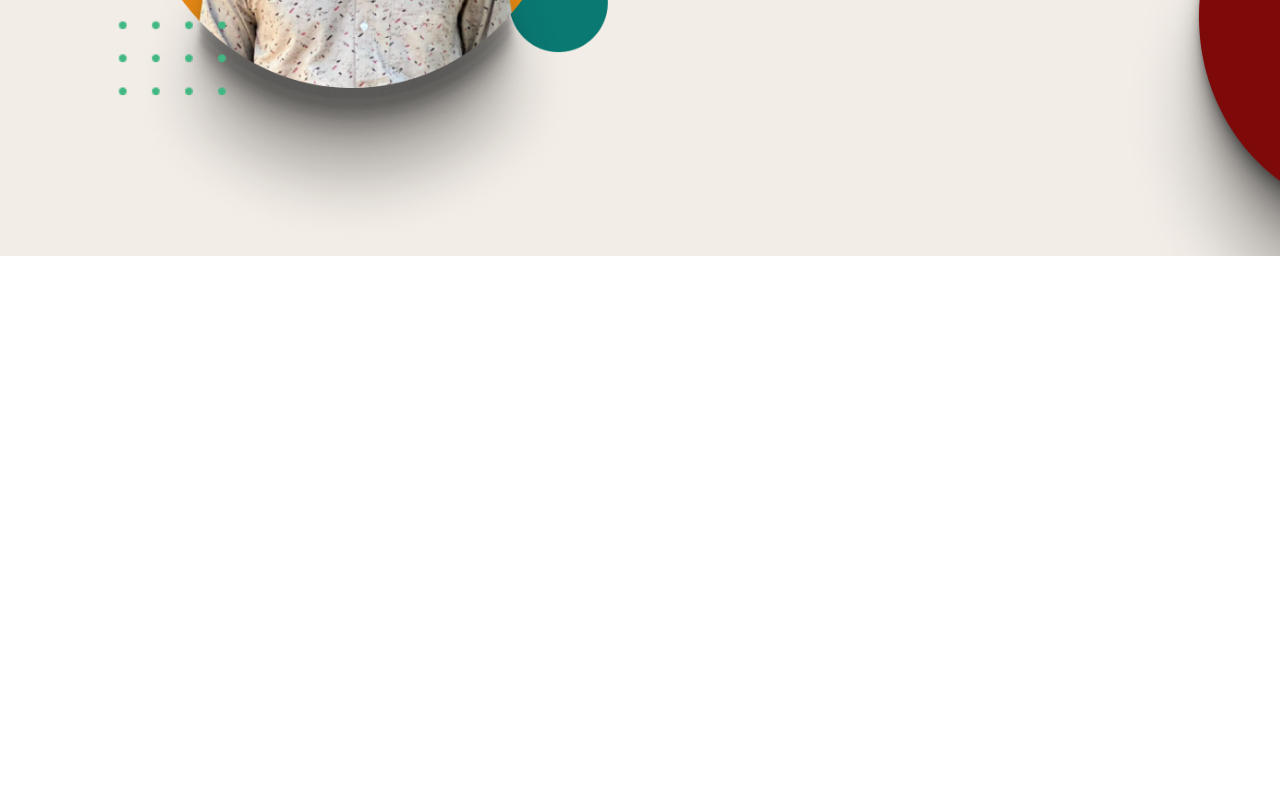
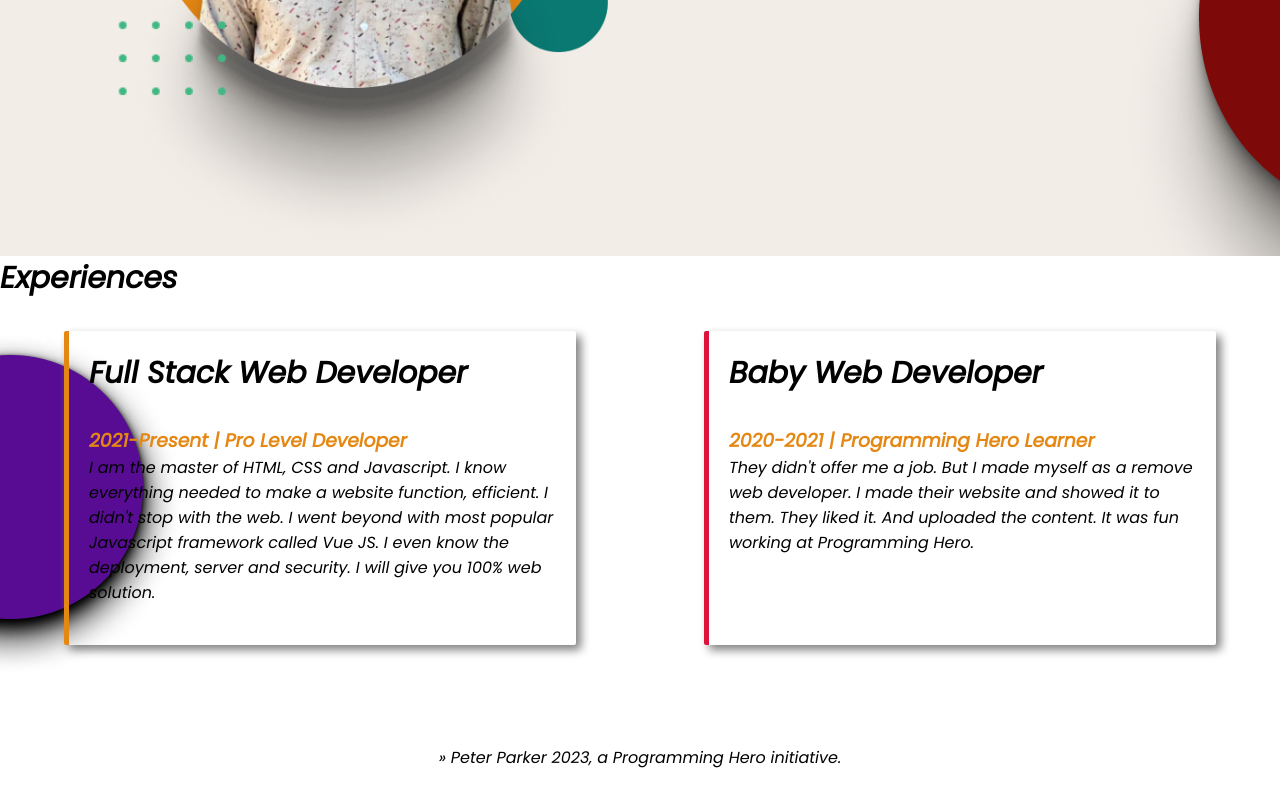
Before and after one commit to TanvirAhammed999/developer-portfilio, a plain HTML site: page index.html in a window 1280 px wide. Shown: the part 1238-2038 px from the top of the page. Before the commit the page ends 1494 px from the top, so only its background shows below. Drawn offline with Linux system fonts and the light colour scheme.

Commit message:
footer-experiences-added

```diff
--- a/index.html
+++ b/index.html
@@ -15,7 +15,7 @@
 </head>
 
 <body>
-    <section class="top_banner">
+    <section class="top_banner section-container">
         <div class="half_width">
             <h1>Welcome To</h1>
             <h1><span class="golden_colors">Tanvir's</span> Flash!! </h1>
@@ -37,7 +37,7 @@
             <img src="images/tanvir.png " alt="">
         </div>
     </section>
-    <section class="second_hero">
+    <section class="second_hero section-container">
         <div class="half_width">
             <img src="images/tanvir.png" alt="">
         </div>
@@ -52,6 +52,39 @@
 
         </div>
     </section>
+    <section>
+
+        <h1>Experiences</h1>
+        <div class="experiences-flex">
+
+            <div class="box-style half_width">
+                <h1>Full Stack Web Developer</h1>
+                <h3 class="golden_colors">2021-Present | Pro Level Developer</h3>
+                <p>I am the master of HTML, CSS and Javascript. I know everything needed to make a website function,
+                    efficient. I didn't stop with the web. I went beyond with most popular Javascript framework
+                    called
+                    Vue
+
+                    JS. I even know the deployment, server and security. I will give you 100% web solution.</p>
+            </div>
+
+
+            <div class="box-style half_width box-style-border-2">
+                <h1>Baby Web Developer</h1>
+                <h3 class="golden_colors">2020-2021 | Programming Hero Learner
+
+                </h3>
+                <p>They didn't offer me a job. But I made myself as a remove web developer. I made their website and
+                    showed
+                    it to them. They liked it. And uploaded the content. It was fun working at Programming Hero.</p>
+
+
+            </div>
+        </div>
+    </section>
 </body>
+<footer>
+    <p>&raquo; Peter Parker 2023, a Programming Hero initiative.</p>
+</footer>
 
 </html>
--- a/style.css
+++ b/style.css
@@ -18,7 +18,7 @@ h1 {
 
 }
 
-section {
+.section-container {
     display: flex;
     padding-top: 120px;
 }
@@ -68,3 +68,31 @@ section {
     background-repeat: no-repeat;
     background-position: bottom-left;
 }
+
+.experiences-flex {
+    display: flex;
+    background-image: url(images/bg3.png);
+    background-repeat: no-repeat;
+}
+
+.box-style {
+    box-shadow: 5px 5px 10px grey;
+    width: 40%;
+    margin-left: 5%;
+    margin-right: 5%;
+    padding: 20px;
+    border-radius: 2px;
+    border-left: 5px solid #E58813;
+    margin-bottom: 100px;
+
+
+}
+
+.box-style-border-2 {
+    border-left: 5px solid crimson;
+}
+
+footer {
+    text-align: center;
+    margin-bottom: 30px;
+}
```
Also changed, not shown: images/bg3.png (added).
